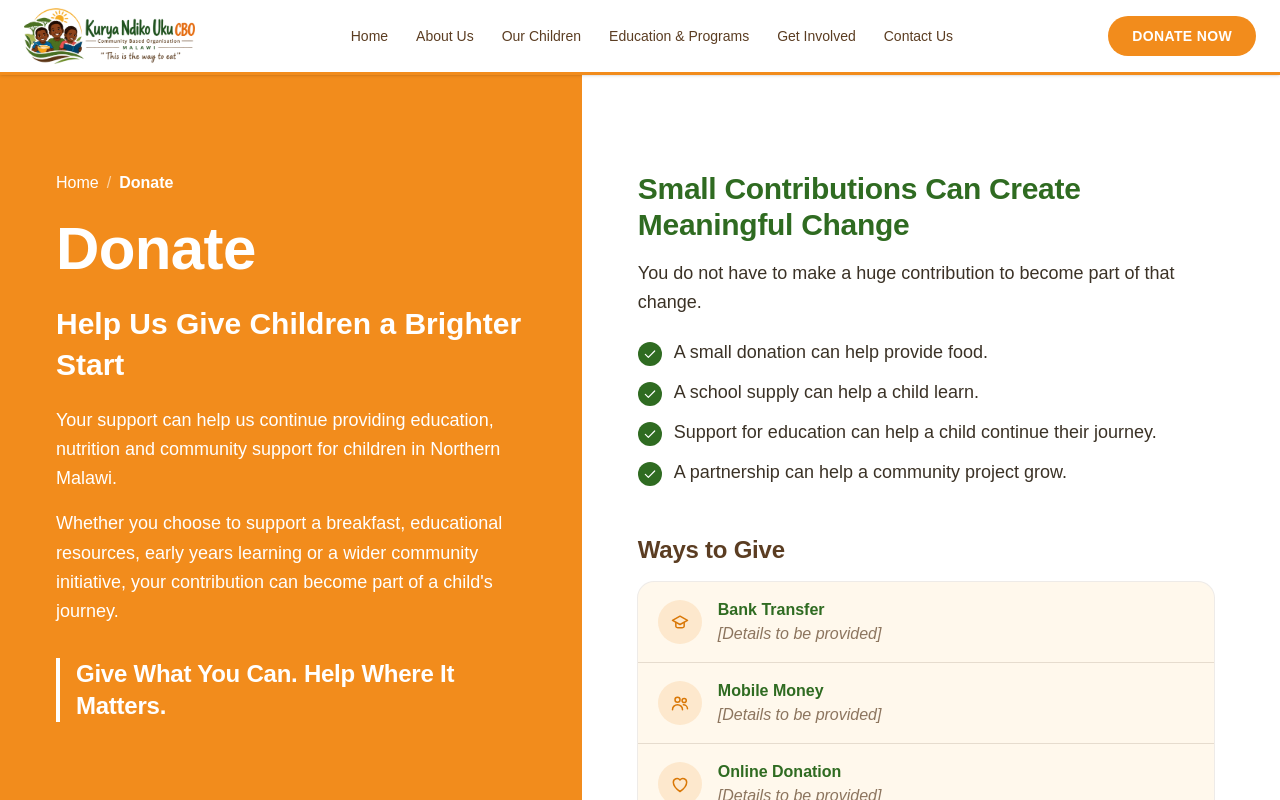
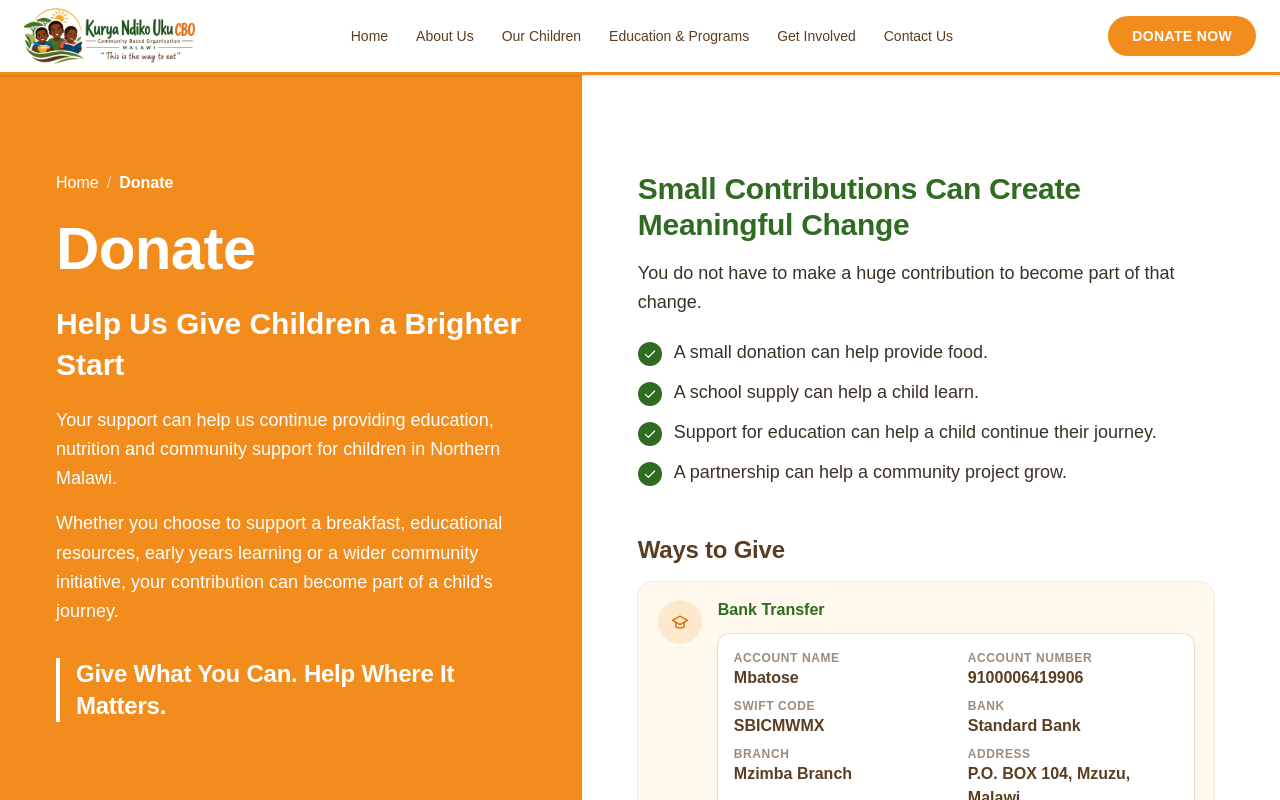
Before and after one commit to Ashokkurangi/kurya-ndiko-uku-cbo, a Next.js app: page /donate in a window 1280 px wide. Shown: the top 800 px of the page. Built offline with nearby package versions, Linux system fonts and the light colour scheme.

Commit message:
Update charity website

```diff
--- a/src/app/contact-us/page.tsx
+++ b/src/app/contact-us/page.tsx
@@ -8,12 +8,17 @@ export const metadata: Metadata = {
   description: "Get in touch with Kurya Ndiko Uku CBO, a Community Based Organisation in Mzimba, Northern Malawi.",
 };
 
-// Only the location was provided. Replace each placeholder with verified details.
-const details: { title: string; icon: IconName; value: string; placeholder?: boolean }[] = [
-  { title: "Location", icon: "pin", value: "Mzimba, Northern Malawi" },
+// Only the location and postal address were provided. Replace each remaining placeholder with verified details.
+const details: { title: string; icon: IconName; value: string; placeholder?: boolean; sub?: string }[] = [
+  {
+    title: "Location",
+    icon: "pin",
+    value: "Mzimba, Northern Malawi",
+    sub: "Kurya Ndiko Uku CBO is based in Mzimba, Malawi, in the northern region of the country.",
+  },
   { title: "Email", icon: "heart", value: "[Email address to be provided]", placeholder: true },
   { title: "Phone", icon: "people", value: "[Phone number to be provided]", placeholder: true },
-  { title: "Postal Address", icon: "school", value: "[Postal address to be provided]", placeholder: true },
+  { title: "Postal Address", icon: "school", value: "P.O. BOX 104, Mzuzu, Malawi" },
 ];
 
 // Layout: compact white header, then a green details sidebar beside a
@@ -41,6 +46,20 @@ export default function ContactUs() {
                   <div>
                     <p className="text-sm font-bold uppercase tracking-wider text-brand-orange">{d.title}</p>
                     <p className={d.placeholder ? "italic text-white/70" : ""}>{d.value}</p>
+                    {d.sub && (
+                      <>
+                        <p className="mt-2 text-sm leading-relaxed text-white/80">{d.sub}</p>
+                        <a
+                          href="https://en.wikipedia.org/wiki/Mzimba"
+                          target="_blank"
+                          rel="noopener noreferrer"
+                          className="group mt-2 inline-flex items-center gap-1.5 text-sm font-bold uppercase tracking-wide text-brand-orange hover:text-white"
+                        >
+                          Learn more about Mzimba
+                          <span aria-hidden="true" className="inline-block transition-transform group-hover:translate-x-1">→</span>
+                        </a>
+                      </>
+                    )}
                   </div>
                 </li>
               ))}
--- a/src/app/donate/page.tsx
+++ b/src/app/donate/page.tsx
@@ -15,11 +15,20 @@ const impact = [
   "A partnership can help a community project grow.",
 ];
 
-// No donation method has been provided yet. Replace each placeholder with verified details.
-const ways: { title: string; icon: IconName }[] = [
+// Bank Transfer details are verified. Other methods await confirmed details.
+const bankDetails: { label: string; value: string }[] = [
+  { label: "Account Name", value: "Mbatose" },
+  { label: "Account Number", value: "9100006419906" },
+  { label: "SWIFT Code", value: "SBICMWMX" },
+  { label: "Bank", value: "Standard Bank" },
+  { label: "Branch", value: "Mzimba Branch" },
+  { label: "Address", value: "P.O. BOX 104, Mzuzu, Malawi" },
+];
+
+const ways: { title: string; icon: IconName; placeholder?: boolean }[] = [
   { title: "Bank Transfer", icon: "school" },
-  { title: "Mobile Money", icon: "people" },
-  { title: "Online Donation", icon: "heart" },
+  { title: "Mobile Money", icon: "people", placeholder: true },
+  { title: "Online Donation", icon: "heart", placeholder: true },
 ];
 
 // Layout: full-height split. Orange message panel on the left, giving
@@ -59,11 +68,22 @@ export default function Donate() {
             <h2 className="mt-12 font-display text-2xl text-brand-brown">Ways to Give</h2>
             <ul className="mt-4 divide-y divide-brand-brown/15 rounded-2xl bg-cream ring-1 ring-brand-brown/10">
               {ways.map((w) => (
-                <li key={w.title} className="flex items-center gap-4 px-5 py-4">
-                  <span className="flex h-11 w-11 shrink-0 items-center justify-center rounded-full bg-brand-orange/15 text-brand-orange-dark"><Icon name={w.icon} className="h-5 w-5" /></span>
-                  <div>
+                <li key={w.title} className="flex items-start gap-4 px-5 py-4">
+                  <span className="mt-0.5 flex h-11 w-11 shrink-0 items-center justify-center rounded-full bg-brand-orange/15 text-brand-orange-dark"><Icon name={w.icon} className="h-5 w-5" /></span>
+                  <div className="w-full">
                     <p className="font-bold text-brand-green">{w.title}</p>
-                    <p className="italic text-brand-brown/70">[Details to be provided]</p>
+                    {w.placeholder ? (
+                      <p className="italic text-brand-brown/70">[Details to be provided]</p>
+                    ) : (
+                      <dl className="mt-3 grid gap-x-6 gap-y-2 rounded-xl bg-white p-4 shadow-sm ring-1 ring-brand-brown/10 sm:grid-cols-2">
+                        {bankDetails.map((d) => (
+                          <div key={d.label}>
+                            <dt className="text-xs font-bold uppercase tracking-wider text-brand-brown/60">{d.label}</dt>
+                            <dd className="break-words font-semibold text-brand-brown">{d.value}</dd>
+                          </div>
+                        ))}
+                      </dl>
+                    )}
                   </div>
                 </li>
               ))}
--- a/src/components/Leadership.tsx
+++ b/src/components/Leadership.tsx
@@ -40,9 +40,7 @@ export function LeadershipSection({ className = "" }: { className?: string }) {
           </ul>
         </div>
         <div className="self-start rounded-2xl bg-cream p-6 ring-1 ring-brand-brown/10">
-          <h3 className="flex items-center gap-2 text-xl font-bold text-brand-green">
-            <Icon name="check" className="h-6 w-6 text-brand-orange-dark" /> Accounts Team
-          </h3>
+          <h3 className="text-xl font-bold text-brand-green">Accounts Team</h3>
           <ul className="mt-4 space-y-2">
             {leadership.accounts.map((name) => <li key={name} className="font-medium">{name}</li>)}
           </ul>
--- a/src/components/sections.tsx
+++ b/src/components/sections.tsx
@@ -232,10 +232,10 @@ export function Impact() {
     <Section id="impact" className="bg-brand-green text-white">
       <Heading eyebrow="Our Impact" center light>Impact</Heading>
       <dl className="mt-12 grid grid-cols-2 gap-6 lg:grid-cols-4">
-        {impactStats.map((label) => (
-          <div key={label} className="rounded-2xl bg-white/10 p-6 text-center">
-            <dd className="font-display text-2xl text-brand-orange sm:text-3xl">[Verified Number]</dd>
-            <dt className="mt-2 font-medium">{label}</dt>
+        {impactStats.map((stat) => (
+          <div key={stat.label} className="rounded-2xl bg-white/10 p-6 text-center">
+            <dd className="font-display text-2xl text-brand-orange sm:text-3xl">{stat.value}</dd>
+            <dt className="mt-2 font-medium">{stat.label}</dt>
           </div>
         ))}
       </dl>
--- a/src/content/site.tsx
+++ b/src/content/site.tsx
@@ -51,11 +51,12 @@ export const helpCards = [
   { title: "Become a Partner", icon: "handshake", text: "Schools, businesses, community groups and organisations can work with us to support our programs." },
 ] as const;
 
+// Approximate figures pending confirmation from the organisation — replace with verified numbers when available.
 export const impactStats = [
-  "Children Supported",
-  "Education Programs",
-  "Meals / Breakfasts Provided",
-  "Community Initiatives",
+  { value: "50+", label: "Children Supported" },
+  { value: "3+", label: "Education Programs" },
+  { value: "200+", label: "Meals / Breakfasts Provided" },
+  { value: "5+", label: "Community Initiatives" },
 ];
 
 // Contact form destination. PLACEHOLDER: leave empty until a form service
```
